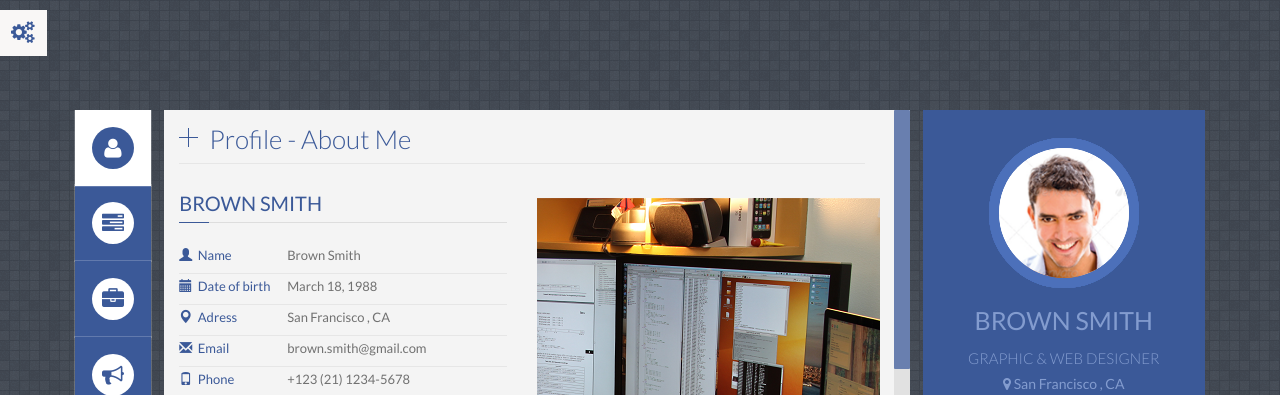
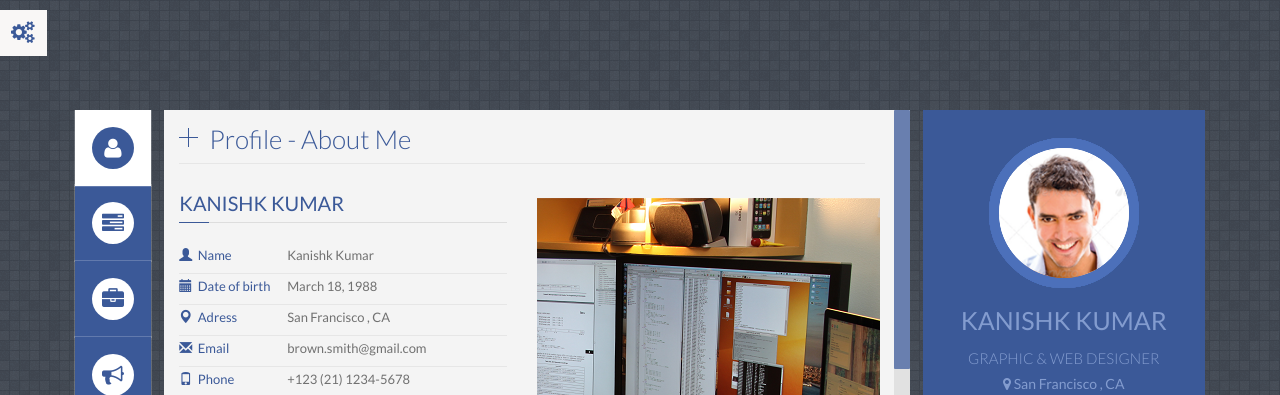
Before and after one commit to kanishkkk/personal, a plain HTML site: page index.html in a window 1280 px wide. Shown: the top 395 px of the page. Drawn offline with nearby package versions, Linux system fonts and the light colour scheme; some packages are replaced by stand-ins of ours.

Commit message:
Update index.html

```diff
--- a/index.html
+++ b/index.html
@@ -135,7 +135,7 @@
 
         <!-- Profile info -->
         <div id="profile_info">
-            <h1 id="name" class="transition-02">brown smith</h1>
+            <h1 id="name" class="transition-02">Kanishk Kumar</h1>
             <h4 class="line">GRAPHIC &amp; WEB DESIGNER</h4>
             <h6><span class="fa fa-map-marker"></span> San Francisco , CA</h6>
         </div>
@@ -223,7 +223,7 @@
 
         <!--About me-->
         <div class="title_content">
-            <div class="text_content">brown smith</div>
+            <div class="text_content">Kanishk Kumar</div>
             <div class="clear"></div>
         </div>
 
@@ -232,7 +232,7 @@
             <li>
                 <i class="glyphicon glyphicon-user"></i>
                 <label>Name</label>
-                <span class="value">Brown Smith</span>
+                <span class="value">Kanishk Kumar</span>
                 <div class="clear"></div>
             </li>
 
```
